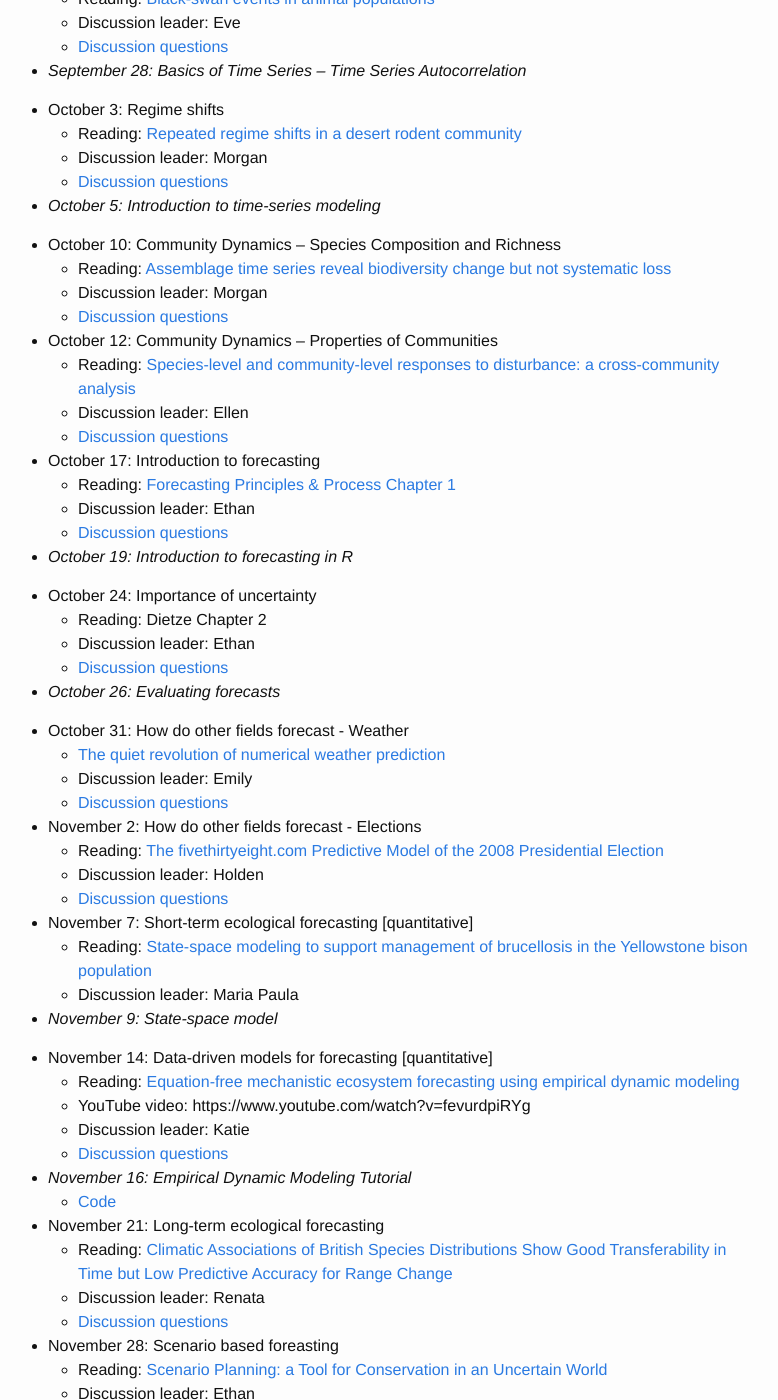
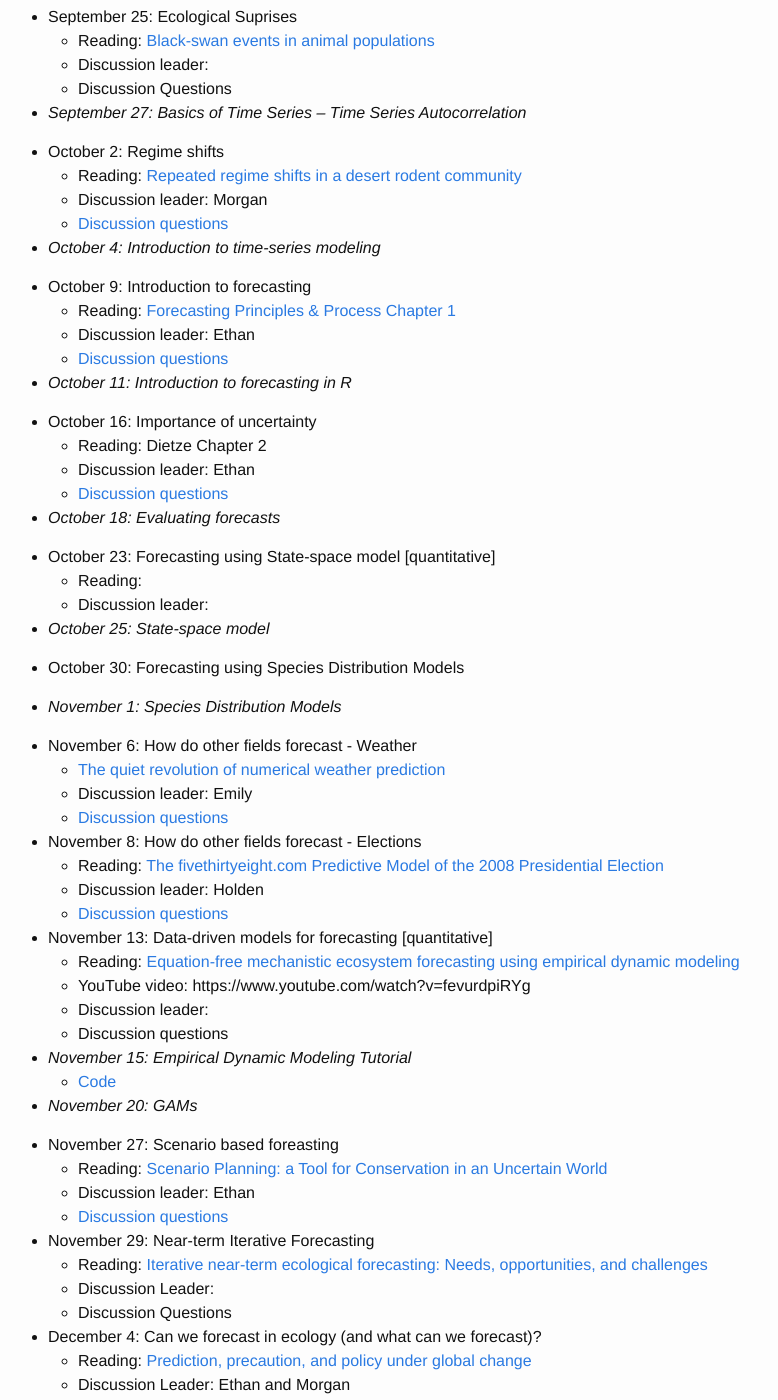
Before and after one commit to weecology/forecasting-dynamics-course, a Jekyll site: the page built from schedule.md, in a window 1280 px wide and 1400 px high, scrolled down 1164 px. Shown: the whole window, without its empty margins (252-1030 px from the left). Built offline with Jekyll 4.4.1, drawn with Linux system fonts in a browser that asks for light colours; some of the changed text lies outside the part shown.

Commit message:
Update schedule for fall 2018

```diff
--- a/schedule.md
+++ b/schedule.md
@@ -4,28 +4,34 @@
 ---
 Activity days when laptops are required are noted in italics. Discussion leaders are listed below each topic.
 
-* August 22: Introduction. Can we forecast in ecology?
+* August 23: Introduction. Can we forecast in ecology?
     * Discussion Leader: Ethan and Morgan
 
-* August 24: Why dynamics and forecasting? (reading)
-    * Reading: [Ecological Forecasts: An Emerging Imperative](https://doi.org/10.1126/science.293.5530.657)
+* August 28: Why dynamics and forecasting? (reading)
+    * Video: [NEON: Forecasting](https://www.youtube.com/watch?v=Lgi_e7N-C8E)
+    * Reading:[Ecological Forecasts: An Emerging Imperative](https://doi.org/10.1126/science.293.5530.657)
     * Discussion leader: Ethan
         * [Discussion questions]({{ site.baseurl }}/discussion/clark_etal_2001)
 
-* August 29: Paleo dynamics - Pleistocene/Holocene transition
+* August 30: Paleo dynamics - Pleistocene/Holocene transition
     * Reading: Just the Introduction of [Ecological Change, Range Fluctuations and Population Dynamics during the Pleistocene](https://doi.org/10.1016/j.cub.2009.06.030)
     * Reading: Read all of [Novel climates, no-analog communities, and ecological surprises](https://doi.org/10.1890/070037)
     * Discussion leader: Morgan
         * [Discussion questions]({{ site.baseurl }}/discussion/paleodynamics)
 
-* *August 31: Time series data*
-
-* September 5: Modern Range Shifts
+* September 4: Modern Range Shifts
     * Reading: [Poleward shifts in geographical ranges of butterfly species associated with regional warming](https://doi.org/10.1038/21181)
     * Discussion leader: Morgan
         * [Discussion questions]({{ site.baseurl }}/discussion/rangeshifts)
 
-* *September 7: Working with time series data in R*
+* *September 6: Time series data*
+
+* September 11:  Community Dynamics – Species Composition and Richness
+    * Reading: [Assemblage time series reveal biodiversity change but not systematic loss](https://doi.org/10.1126/science.1248484)
+    * Discussion leader: Morgan
+    * [Discussion questions]({{ site.baseurl }}/discussion/dornelas)
+
+* *September 13:  Working with time series data in R*
     * Readings: [NEON Working with Time Series Data Tutorial](http://neondataskills.org/tutorial-series/tabular-time-series/)
         * Before class install R Packages: ggplot2, lubridate, dplyr, scales, gridExtra, ggthemes, reshape2, zoo
         * Look through the following tutorials
@@ -34,98 +40,85 @@
             *  [Time Series 05](http://neondataskills.org/R/time-series-plot-ggplot/)
             *  [Julian Days](http://neondataskills.org/R/julian-day-conversion/)
 
-* September 12: CLASS CANCELLED - HURRICANE IRMA
-
-* September 14: CLASS CANCELLED - HURRICANE IRMA
-
-* September 19: Changes in phenology
+* September 18: Changes in phenology
     * Reading [Shifting plant phenology in response to global change](https://doi.org/10.1016/j.tree.2007.04.003)
     * Discussion leader: Morgan
     * [Discussion questions]({{ site.baseurl }}/discussion/phenology)
 
-* *September 21: Basics of Time Series – Time Series Decomposition*
+* *September 20: Basics of Time Series – Time Series Decomposition*
       * Bring computers. Install the R package: forecast
 
-* September 26: Ecological Suprises
+* September 25: Ecological Suprises
     * Reading: [Black-swan events in animal populations](https://doi.org/10.1073/pnas.1611525114)
-    * Discussion leader: Eve
-    * [Discussion questions]({{ site.baseurl }}/discussion/blackswans)
+    * Discussion leader:
+    * Discussion Questions
 
-* *September 28: Basics of Time Series – Time Series Autocorrelation*
+* *September 27: Basics of Time Series – Time Series Autocorrelation*
 
-* October 3: Regime shifts
-    * Reading: [Repeated regime shifts in a desert rodent community](https://doi.org/10.1101/163931)
+* October 2: Regime shifts
+    * Reading: [Repeated regime shifts in a desert rodent community](https://doi.org/10.1002/ecy.2373)
     * Discussion leader: Morgan
     * [Discussion questions]({{ site.baseurl }}/discussion/regimeshifts)
 
-* *October 5: Introduction to time-series modeling*
+* *October 4: Introduction to time-series modeling*
 
-* October 10: Community Dynamics – Species Composition and Richness
-    * Reading: [Assemblage time series reveal biodiversity change but not systematic loss](https://doi.org/10.1126/science.1248484)
-    * Discussion leader: Morgan
-    * [Discussion questions]({{ site.baseurl }}/discussion/dornelas)
-
-* October 12: Community Dynamics – Properties of Communities
-    * Reading: [Species-level and community-level responses to disturbance: a cross-community analysis](https://doi.org/10.1890/13-2250.1)
-    * Discussion leader: Ellen
-    * [Discussion questions]({{ site.baseurl }}/discussion/supp)
-
-* October 17: Introduction to forecasting
+* October 9: Introduction to forecasting
     * Reading: [Forecasting Principles & Process Chapter 1](https://www.otexts.org/fpp/1)
     * Discussion leader: Ethan
     * [Discussion questions]({{ site.baseurl }}/discussion/fpp_1_questions)
 
-* *October 19: Introduction to forecasting in R*
+* *October 11: Introduction to forecasting in R*
 
-* October 24: Importance of uncertainty
+* October 16: Importance of uncertainty
     * Reading: Dietze Chapter 2
     * Discussion leader: Ethan
     * [Discussion questions]({{ site.baseurl }}/discussion/dietz-ch2-questions)
 
-* *October 26: Evaluating forecasts*
+* *October 18: Evaluating forecasts*
 
-* October 31:  How do other fields forecast - Weather
+* October 23:  Forecasting using State-space model [quantitative]
+    * Reading:
+    * Discussion leader:
+
+
+* *October 25: State-space model*
+
+* October 30: Forecasting using Species Distribution Models
+
+* *November 1:  Species Distribution Models*
+
+* November 6: How do other fields forecast - Weather
     * [The quiet revolution of numerical weather prediction](https://doi.org/10.1038/nature14956)
     * Discussion leader: Emily
     * [Discussion questions]({{ site.baseurl }}/discussion/weather)
 
-* November 2: How do other fields forecast - Elections
+* November 8: How do other fields forecast - Elections
     * Reading:
 [The fivethirtyeight.com Predictive Model of the 2008 Presidential Election](https://www.causeweb.org/cause/archive/stats/STATS_50.pdf)
     * Discussion leader: Holden
     * [Discussion questions]({{ site.baseurl }}/discussion/elections)
 
-* November 7:     Short-term ecological forecasting [quantitative]
-    * Reading: [State-space modeling to support management of brucellosis in the Yellowstone bison population](https://doi.org/10.1890/14-1413.1)
-    * Discussion leader: Maria Paula
-
-* *November 9: State-space model*
-
-* November 14:     Data-driven models for forecasting [quantitative]
+* November 13: Data-driven models for forecasting [quantitative]
     * Reading: [Equation-free mechanistic ecosystem forecasting using empirical dynamic modeling](https://doi.org/10.1073/pnas.1417063112)
     * YouTube video: https://www.youtube.com/watch?v=fevurdpiRYg
-    * Discussion leader: Katie
-	* [Discussion questions]({{ site.baseurl }}/discussion/edm)
+    * Discussion leader:
+    * Discussion questions
 
-* *November 16: Empirical Dynamic Modeling Tutorial*
+* *November 15:  Empirical Dynamic Modeling Tutorial*
     * [Code]({{ site.baseurl }}/lectures/rEDM_primer)
 
-* November 21: Long-term ecological forecasting
-    * Reading: [Climatic Associations of British Species Distributions Show Good Transferability in Time but Low Predictive Accuracy for Range Change](http://dx.doi.org/10.1371/journal.pone.0040212)
-    * Discussion leader: Renata
-	* [Discussion questions]({{ site.baseurl }}/discussion/SDMs)
+* *November 20: GAMs*
 
-* November 28:  Scenario based foreasting
+* November 27: Scenario based foreasting
     * Reading: [Scenario Planning: a Tool for Conservation in an Uncertain World](https://doi.org/10.1046/j.1523-1739.2003.01491.x)
     * Discussion leader: Ethan
 	* [Discussion questions]({{ site.baseurl }}/discussion/scenarios)
 
-* November 30: Example of Operational Forecasting
-    * Reading: [Forecasting Fire Season Severity in South America Using Sea Surface Temperature Anomalies](https://doi.org/10.1126/science.1209472) +
-    * Reading: [2016 Forecast of Fire Season Severity](http://www.ess.uci.edu/~amazonfirerisk/ForecastWeb/SAMFSS2016.html)
-    * Discussion Leader: Jade
-	* [Discussion questions]({{ site.baseurl }}/discussion/operational-forecasting)
+* November 29:  Near-term Iterative Forecasting
+    * Reading: [Iterative near-term ecological forecasting: Needs, opportunities, and challenges](https://doi.org/10.1073/pnas.1710231115 )
+    * Discussion Leader:
+    * Discussion Questions
 
-* December 5: Can we forecast in ecology (and what can we forecast)?
+* December 4: Can we forecast in ecology (and what can we forecast)?
     * Reading: [Prediction, precaution, and policy under global change](https://doi.org/10.1126/science.1261824)
     * Discussion Leader: Ethan and Morgan
```
